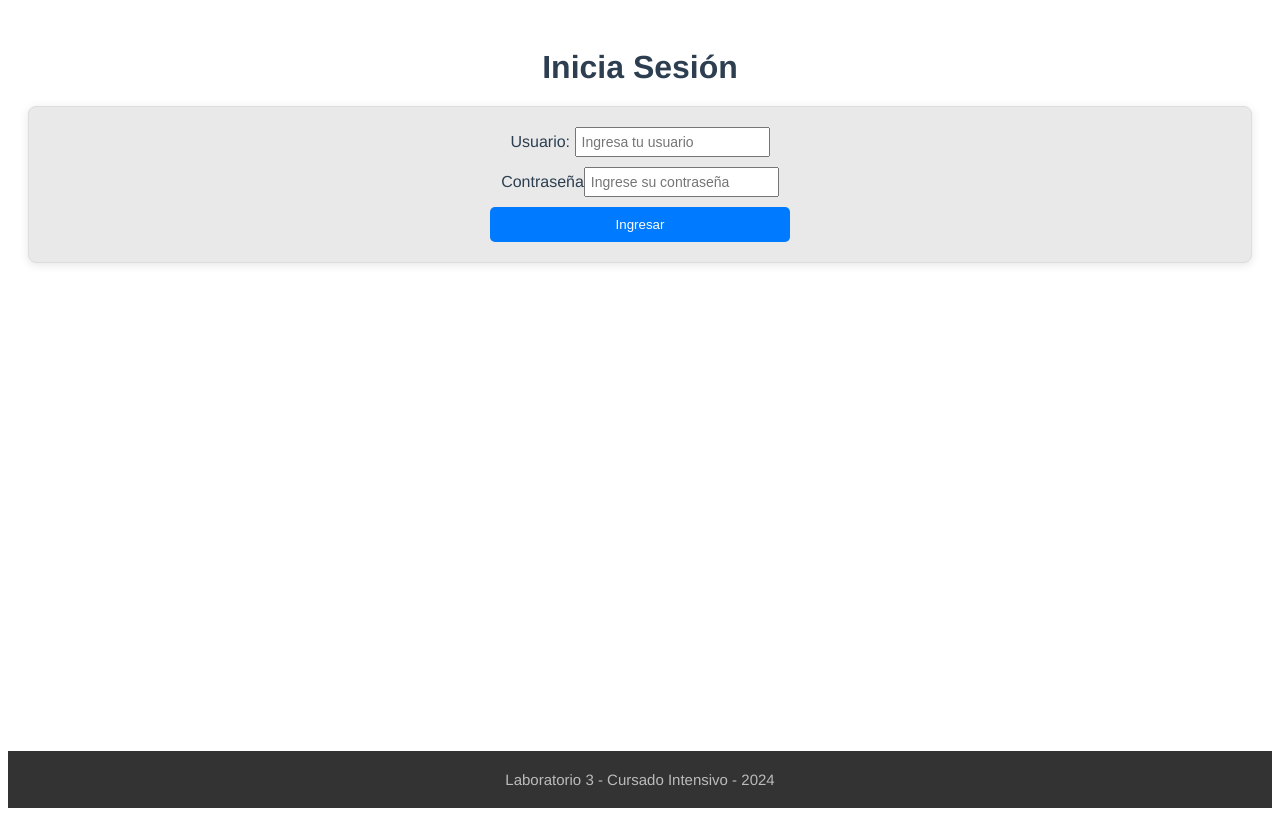
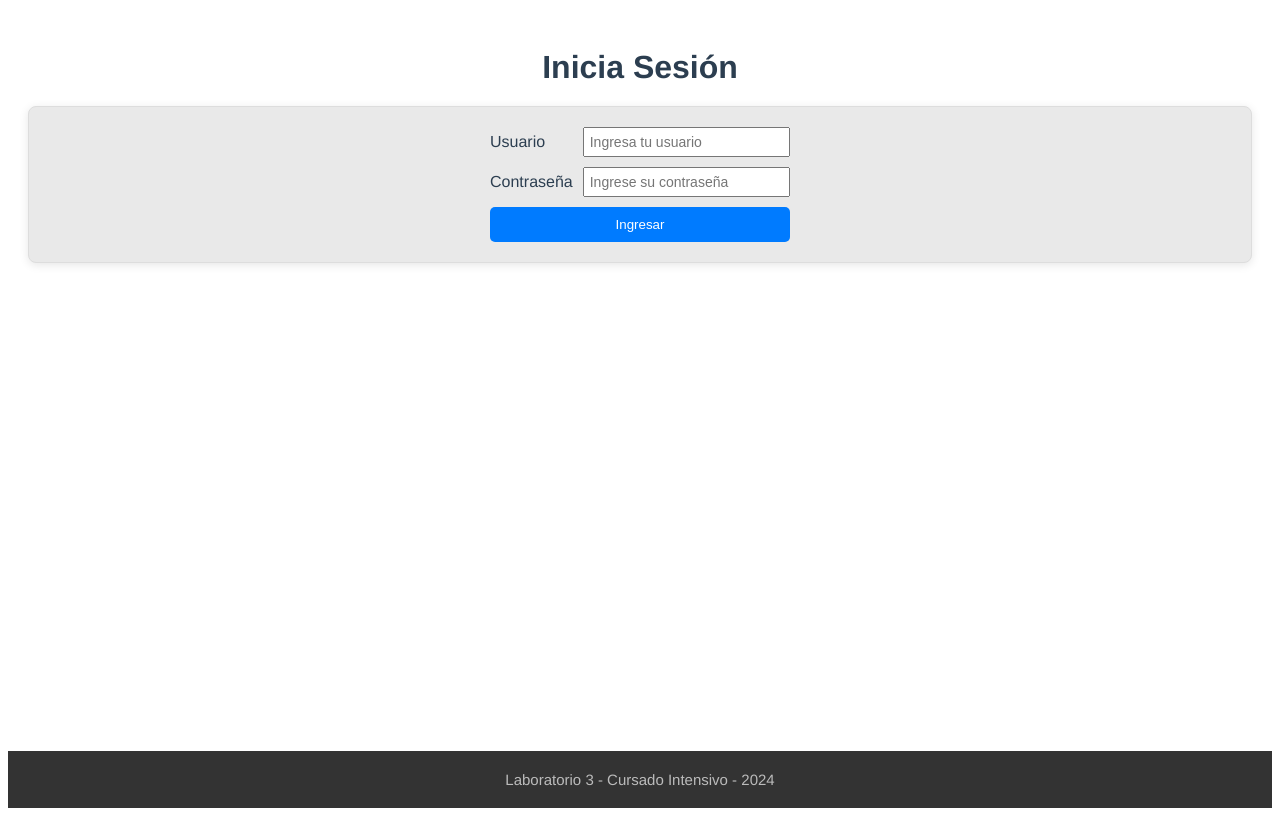
Before and after one commit to rubenm89/rubiwallet, a Vue app: page /login in a window 1280 px wide. Built offline with nearby package versions, Linux system fonts and the light colour scheme.

Commit message:
mejoras en el login

```diff
--- a/src/components/LoginForm.vue
+++ b/src/components/LoginForm.vue
@@ -1,15 +1,11 @@
 <template>
   <section>
     <form @submit.prevent="handleSubmit">
-      <div>
-          <label for="userName">Usuario: </label>
-          <input type="text" id="userName" v-model="userName" placeholder="Ingresa tu usuario" required />
-      </div>
+      <label for="userName">Usuario</label>
+      <input type="text" id="userName" v-model="userName" placeholder="Ingresa tu usuario" required />
 
-      <div>
       <label for="password">Contraseña</label>
       <input type="password" id="password" v-model="password" placeholder="Ingrese su contraseña" required/>
-      </div>
 
       <button type="submit">Ingresar</button>
       <p v-show="errorMessage" style="color: red">{{ errorMessage }}</p>
@@ -49,23 +45,37 @@ export default {
 
 <style scoped>
 form {
-  display: flex;
-  flex-direction: column;
+  display: grid;
+  grid-template-columns: auto 1fr;
   gap: 10px;
   max-width: 300px;
   margin: auto;
+  align-items: center;
+}
+label {
+  text-align: left;
 }
 input {
   padding: 5px;
   font-size: 14px;
+  width: 100%;
+  box-sizing: border-box;
 }
 button {
+  grid-column: 1 / -1;
   background-color: #007bff;
   color: white;
   padding: 10px;
   border: none;
   border-radius: 5px;
   cursor: pointer;
+  width: 100%;
+  box-sizing: border-box;
+}
+p[style*="color: red"] {
+  grid-column: 1 / -1;
+  text-align: center;
+  margin: 0;
 }
 button:hover {
   background-color: #0056b3;
```
